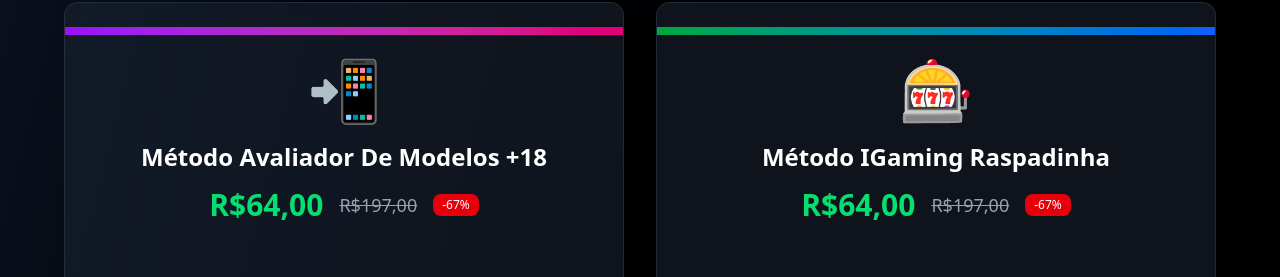
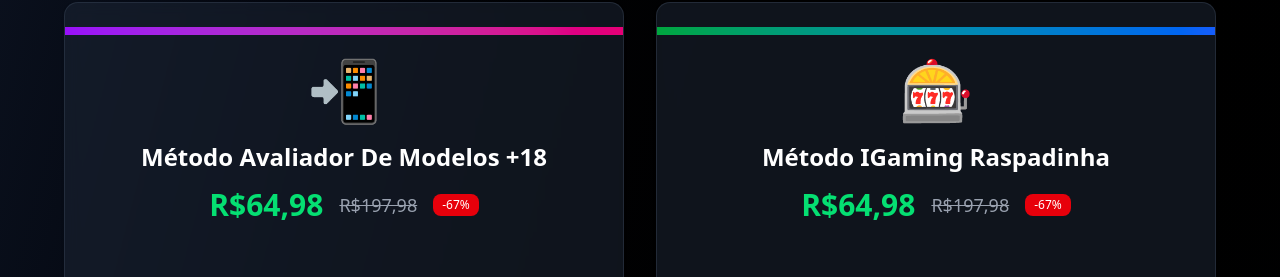
Before and after one commit to gugadelas/testando, a React (Vite) app: page / in a window 1280 px wide. Shown: the part 856-1133 px from the top of the page. Built offline with nearby package versions, Linux system fonts and the light colour scheme.

Commit message:
Update App.jsx

```diff
--- a/src/App.jsx
+++ b/src/App.jsx
@@ -36,8 +36,8 @@ function App() {
     {
       id: 1,
       title: "📲 Método Avaliador De Modelos +18",
-      price: "R$64,00",
-      originalPrice: "R$197,00",
+      price: "R$64,98",
+      originalPrice: "R$197,98",
       emoji: "📲",
       features: [
         "🎥 Vídeo-aula completa ensinando como configurar seu link de pagamento",
@@ -52,8 +52,8 @@ function App() {
     {
       id: 2,
       title: "🎰 Método IGaming Raspadinha",
-      price: "R$64,00",
-      originalPrice: "R$197,00",
+      price: "R$64,98",
+      originalPrice: "R$197,98",
       emoji: "🎰",
       features: [
         "🃏 Prompt pronto pra criar sua Raspadinha em menos de 5 min!",
```
